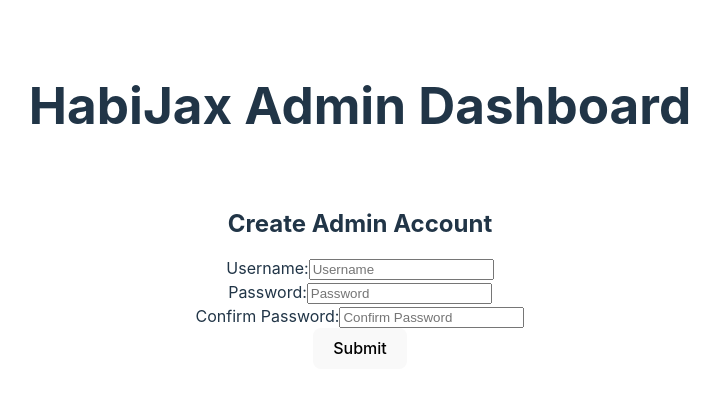
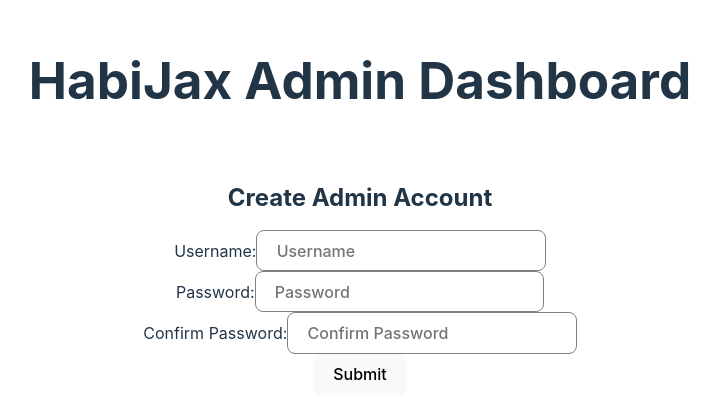
Before and after one commit to DevOspreysUNF/HabiJax-FirstIteration, a React (Vite) app in the folder lss-client-v1/: page / in a window 1280 px wide. Shown: the part 194-612 px from the top of the page, without its empty margins (280-1000 px from the left). Built offline with nearby package versions, Linux system fonts and the light colour scheme.

Commit message:
updated input styles

```diff
--- a/lss-client-v1/src/css/index.css
+++ b/lss-client-v1/src/css/index.css
@@ -56,6 +56,15 @@ button:focus-visible {
   outline: 4px auto -webkit-focus-ring-color;
 }
 
+input, select {
+  border-radius: 8px;
+  border: 1px solid gray;
+  padding: 0.6em 1.2em;
+  font-size: 1em;
+  font-weight: 500;
+  font-family: inherit;
+}
+
 @media (prefers-color-scheme: light) {
   :root {
     color: #213547;
```
